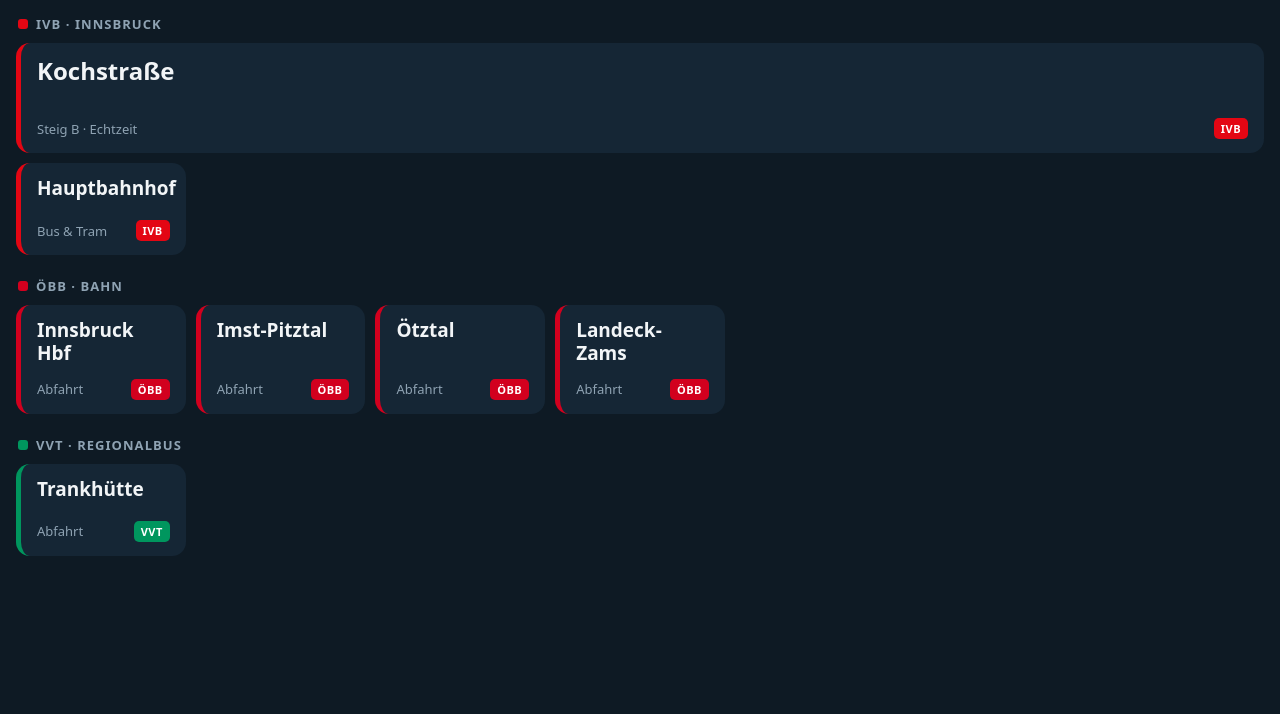
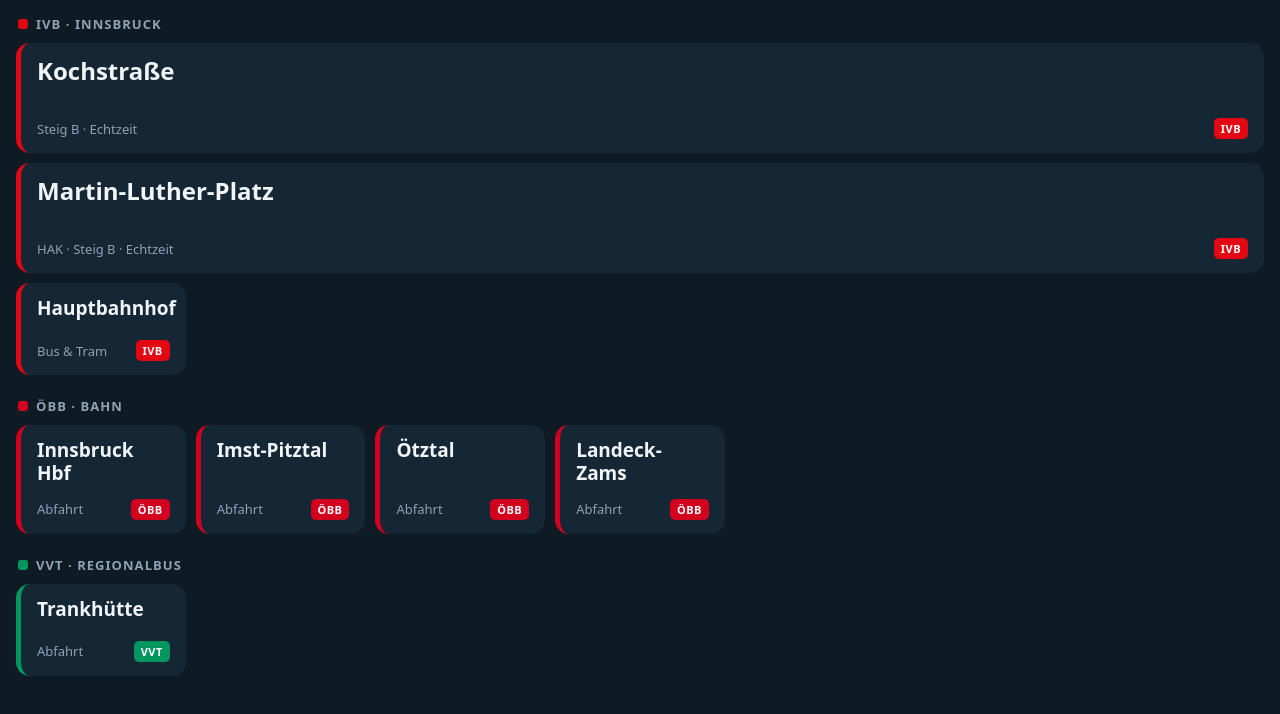
Before and after one commit to maebx-cmd/Kochstrasse, a plain HTML site: page start.html in a window 1280 px wide. Shown: the part 78-792 px from the top of the page. Drawn offline with Linux system fonts and the light colour scheme.

Commit message:
Martin-Luther-Platz (HAK, Steig B) ergänzt
Co-Authored-By: Claude Opus 5.5 <noreply@anthropic.com>
Claude-Session: https://claude.ai/code/session_01KoKKhe8HRoFpzYLcGikPKc

```diff
--- a/start.html
+++ b/start.html
@@ -48,6 +48,10 @@
     <span class="name">Kochstraße</span>
     <span class="meta">Steig B · Echtzeit <span class="tag">IVB</span></span>
   </a>
+  <a class="btn ivb gross" href="./?stop=66403">
+    <span class="name">Martin-Luther-Platz</span>
+    <span class="meta">HAK · Steig B · Echtzeit <span class="tag">IVB</span></span>
+  </a>
   <a class="btn ivb" href="https://smartinfo.ivb.at/screen/1065">
     <span class="name">Hauptbahnhof</span>
     <span class="meta">Bus &amp; Tram <span class="tag">IVB</span></span>
```
Also changed, not shown: index.html (+1 -1 lines).
